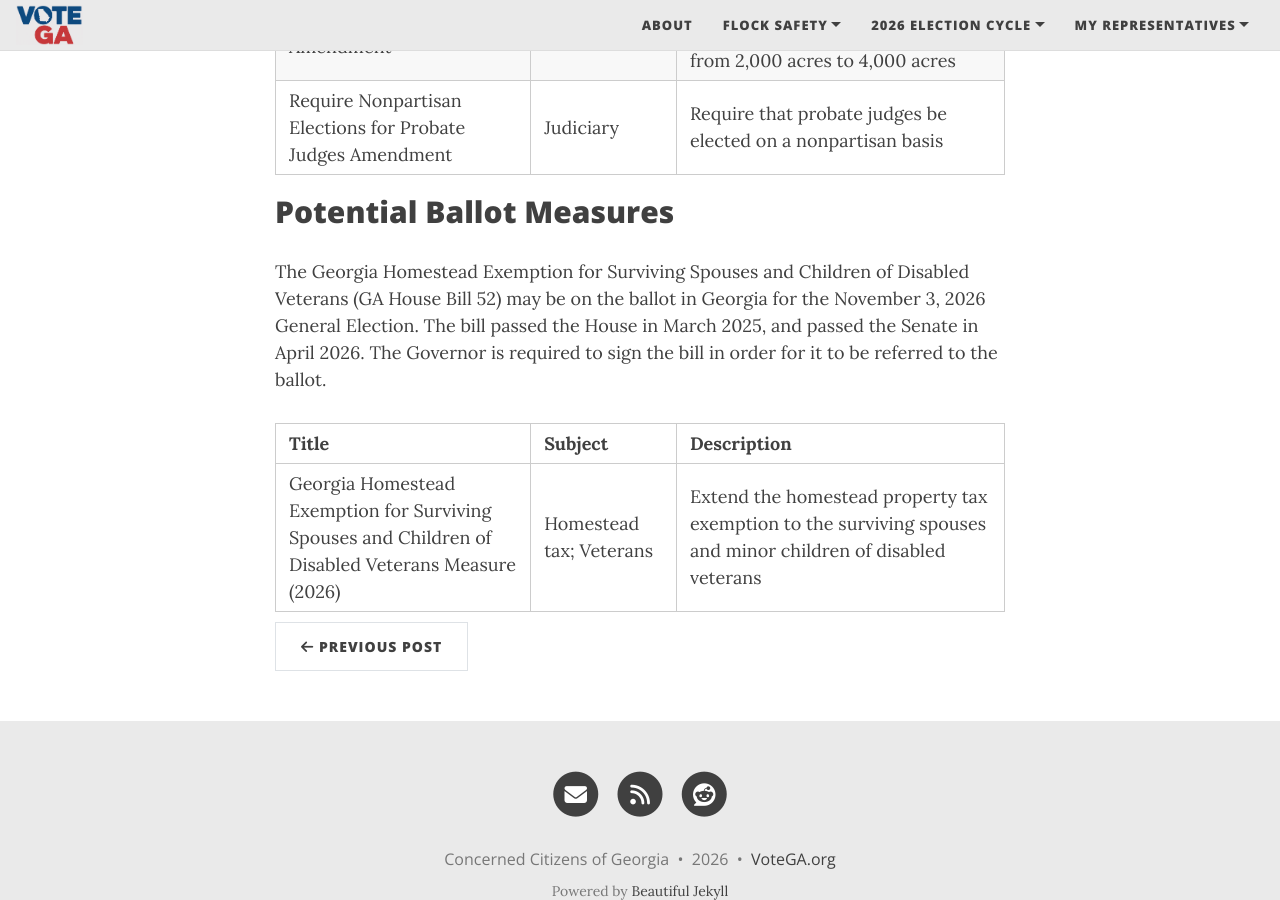
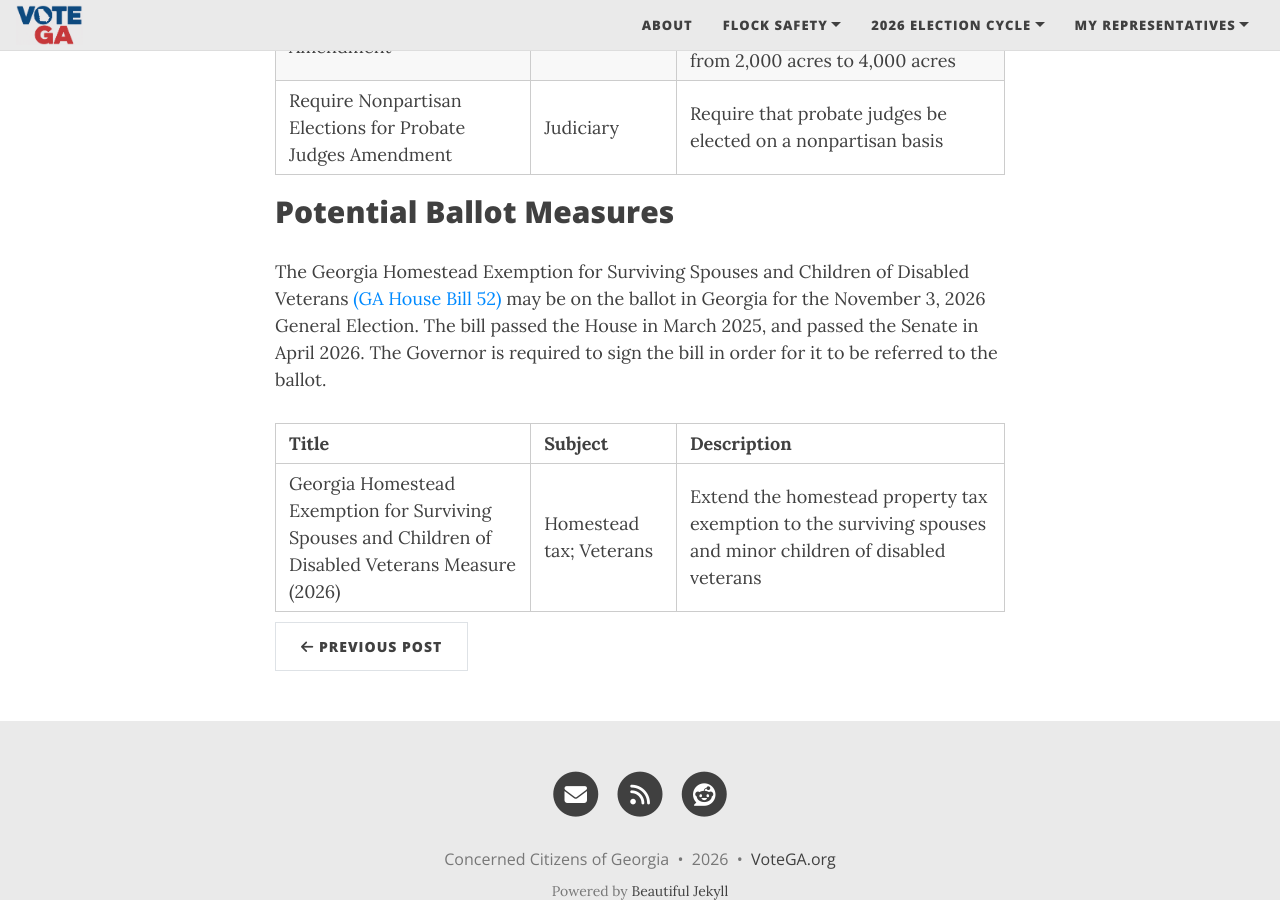
Before and after one commit to Votega/votega.org-TEST, a Jekyll site: the page built from _posts/2026-05-02-2026-ga-ballot-measures.md, in a window 1280 px wide and 900 px high, scrolled down 697 px. Built offline with Jekyll 4.4.1, drawn with Linux system fonts in a browser that asks for light colours; part of the change alters nothing that is shown.

```diff
--- a/_posts/2026-05-02-2026-ga-ballot-measures.md
+++ b/_posts/2026-05-02-2026-ga-ballot-measures.md
@@ -39,7 +39,7 @@ As of May 1, 2026, three statewide ballot measures were certified for the ballot
 </table>
 
 <h2>Potential Ballot Measures</h2>
-The Georgia Homestead Exemption for Surviving Spouses and Children of Disabled Veterans (GA House Bill 52) may be on the ballot in Georgia for the November 3, 2026 General Election. The bill passed the House in March 2025, and passed the Senate in April 2026. The Governor is required to sign the bill in order for it to be referred to the ballot.
+The Georgia Homestead Exemption for Surviving Spouses and Children of Disabled Veterans <a href="https://www.legis.ga.gov/legislation/69349" target="_blank"> (GA House Bill 52)</a> may be on the ballot in Georgia for the November 3, 2026 General Election. The bill passed the House in March 2025, and passed the Senate in April 2026. The Governor is required to sign the bill in order for it to be referred to the ballot.
 
 <table style="width:100%;table-layout:fixed;">
   <colgroup>
```
